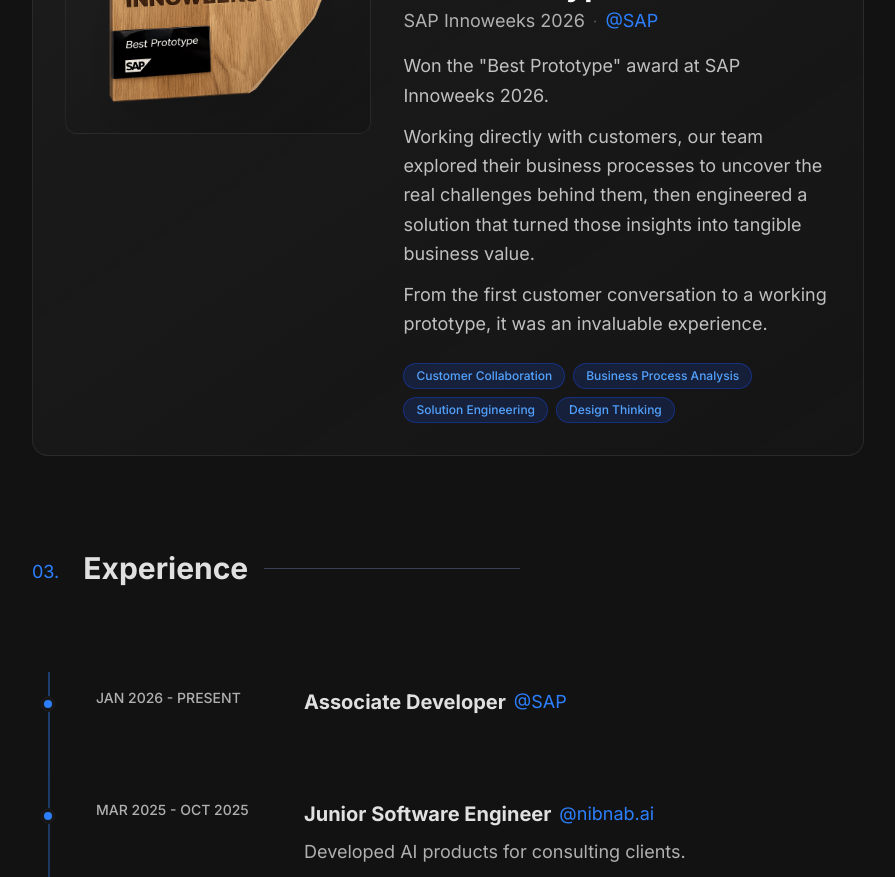
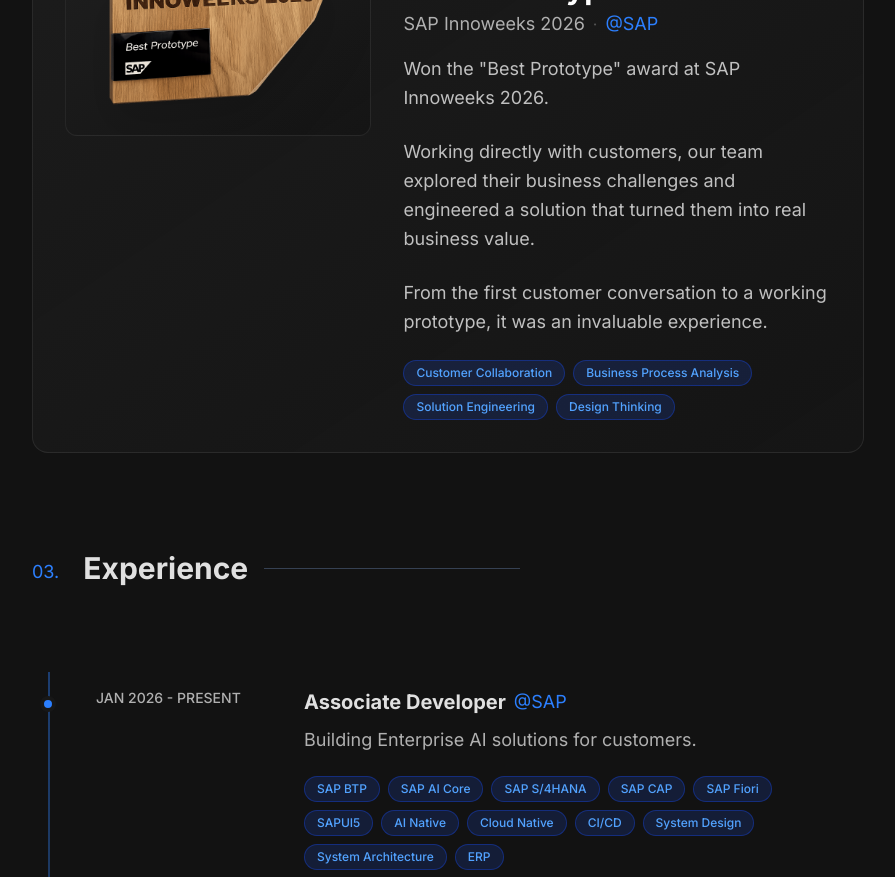
Before and after one commit to marionikolov17/new-portfolio, a Next.js app: page / in a window 1280 px wide. Shown: the part 1920-2797 px from the top of the page, without its empty margins (192-1087 px from the left). Built offline with nearby package versions, Linux system fonts and the light colour scheme.

Commit message:
improve: texts for awards, about section and experience cards

```diff
--- a/src/components/awards-section.tsx
+++ b/src/components/awards-section.tsx
@@ -125,7 +125,7 @@
           </Link>
         </div>
 
-        <div className="flex flex-col gap-y-3 mt-4">
+        <div className="flex flex-col gap-y-6 mt-4">
           {description.map((paragraph, index) => (
             <p
               key={index}
--- a/src/constants/awards.ts
+++ b/src/constants/awards.ts
@@ -8,7 +8,7 @@
     imageUrl: '/images/sap-innoweeks-2026-best-prototype-award-compressed.png',
     description: [
       'Won the "Best Prototype" award at SAP Innoweeks 2026.',
-      'Working directly with customers, our team explored their business processes to uncover the real challenges behind them, then engineered a solution that turned those insights into tangible business value.',
+      'Working directly with customers, our team explored their business challenges and engineered a solution that turned them into real business value.',
       'From the first customer conversation to a working prototype, it was an invaluable experience.',
     ],
     tags: [
--- a/src/constants/experience-cards.ts
+++ b/src/constants/experience-cards.ts
@@ -6,8 +6,23 @@
     jobTitle: 'Associate Developer',
     companyName: '@SAP',
     companyLink: 'https://www.sap.com',
-    description: '',
-    technologies: [],
+    description: dedent`
+            Building Enterprise AI solutions for customers.
+    `,
+    technologies: [
+      'SAP BTP',
+      'SAP AI Core',
+      'SAP S/4HANA',
+      'SAP CAP',
+      'SAP Fiori',
+      'SAPUI5',
+      'AI Native',
+      'Cloud Native',
+      'CI/CD',
+      'System Design',
+      'System Architecture',
+      'ERP',
+    ],
   },
   {
     period: 'MAR 2025 - OCT 2025',
```
